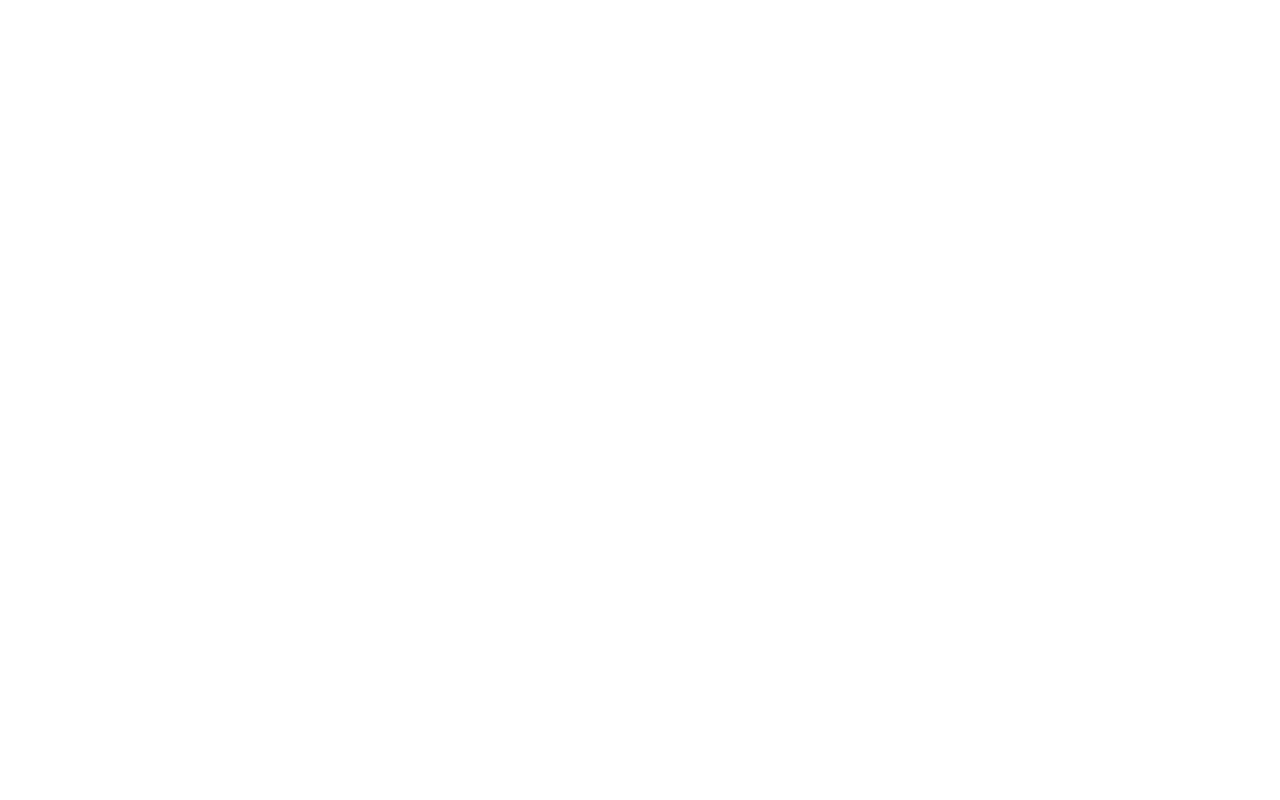
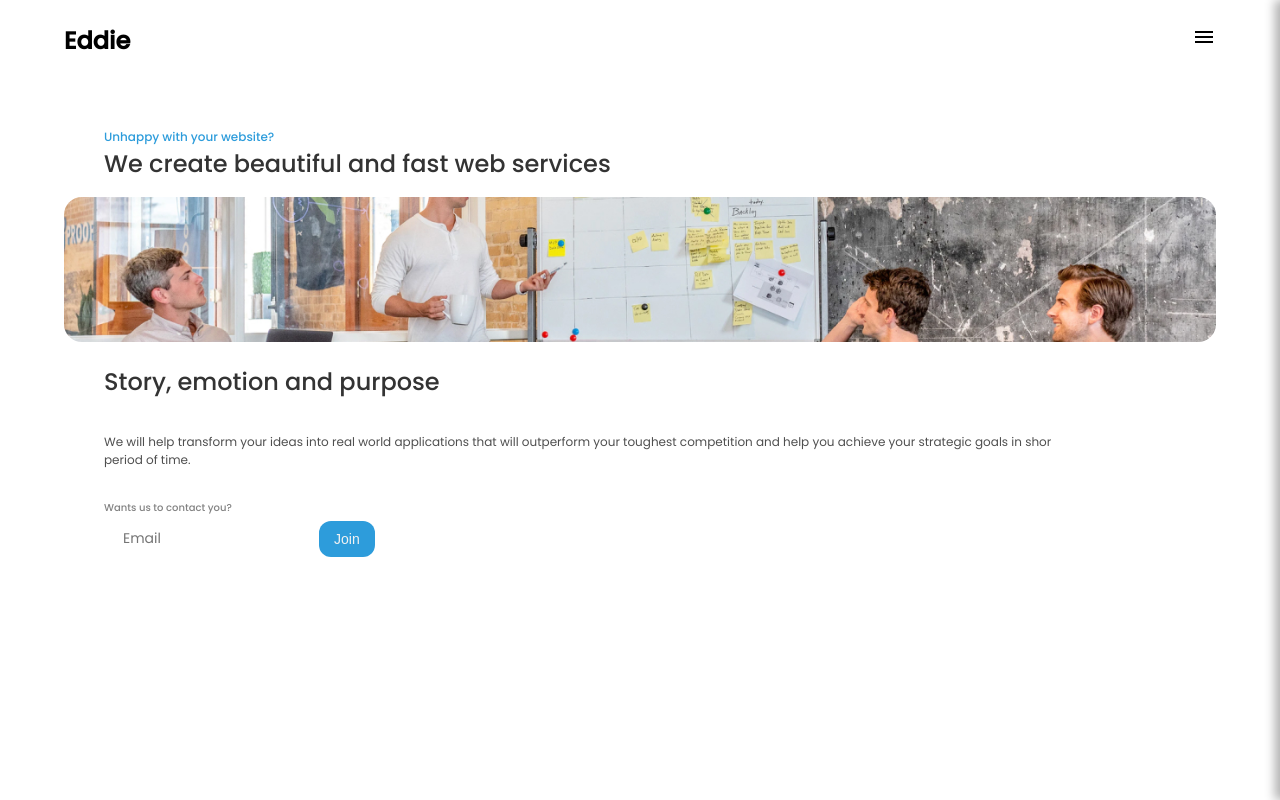
Before and after one commit to jeremyoduromanu/eddie-homepage-challenge, a plain HTML site: page index.html in a window 1280 px wide. Drawn offline with nearby package versions, Linux system fonts and the light colour scheme.

Commit message:
styling hero page

```diff
--- /dev/null
+++ b/app.js
@@ -0,0 +1,18 @@
+
+
+
+function toggleNav() {
+  var nav = document.querySelector('.side-bar');
+  nav.classList.toggle('active');
+}
+
+function removeNav() {
+  var nav = document.querySelector('.side-bar');
+  nav.classList.remove('active');
+}
+
+var button = document.querySelector('.toggle-sidebar');
+button.addEventListener('click', toggleNav);
+
+var button = document.querySelector('.side-close');
+button.addEventListener('click', removeNav);
--- a/index.html
+++ b/index.html
@@ -14,13 +14,85 @@
 
   <link rel="stylesheet" href="./style.css">
 
+  <link rel="stylesheet"
+    href="https://fonts.googleapis.com/css2?family=Material+Symbols+Outlined:opsz,wght,FILL,GRAD@48,400,0,0" />
+
   <title>Devchallenges</title>
 
 
 </head>
 
 <body>
+  <!-- navigation bar  -->
+  <header>
+    <div class="logo">
+      <h1>Eddie</h1>
+    </div>
+    <nav class="navbar-links">
+      <ul class="navlinks">
+        <li class="navlink"><a href="#">Home</a></li>
+        <li class="navlink"><a href="#">Services</a></li>
+        <li class="navlink"><a href="#">Our Works</a></li>
+        <li class="navlink"><a href="#">Clients</a></li>
+        <li class="navlink"><a href="#">Contact</a></li>
+      </ul>
+    </nav>
+    <div class="toggle-sidebar">
+      <span class="material-symbols-outlined toggle-button">
+        menu
+      </span>
+    </div>
+  </header>
+  <div class="side-bar">
+    <div class="side-close">
+      <span class="material-symbols-outlined close-button">
+        close
+      </span>
+    </div>
+    <ul class="sidebar-links">
+      <li class="sidebar-link"><a href="#hero">Home</a></li>
+      <li class="sidebar-link"><a href="#Services">Services</a></li>
+      <li class="sidebar-link"><a href="#">Our Works</a></li>
+      <li class="sidebar-link"><a href="#">Clients</a></li>
+      <li class="sidebar-link"><a href="#">Contact</a></li>
+    </ul>
+  </div>
 
+  <!-- hero  -->
+
+  <section id="hero">
+    <div class="hero-questiontxt">
+      <p>Unhappy with your website?</p>
+    </div>
+    <div class="hero-header header1">
+      <h1>We create beautiful and fast web services</h1>
+    </div>
+    <div class="hero-bg">
+      <!-- <img src="./images/heroImage.jpg" alt="background"> -->
+    </div>
+    <div class="hero-header2 header1">
+      <h1>Story, emotion and purpose</h1>
+    </div>
+    <div class="hero-description">
+      <p>We will help transform your ideas into real world
+        applications that will outperform your toughest competition and help you achieve your strategic
+        goals in shor period of time.
+      </p>
+    </div>
+    <div class="hero-form">
+      <div class="hero-form-q">
+        <p>Wants us to contact you?</p>
+      </div>
+      <div class="form">
+        <form action="#">
+          <input type="text" name="email" id="email" placeholder="Email">
+        </form>
+        <button>Join</button>
+      </div>
+    </div>
+  </section>
 </body>
+<script src=" ./app.js">
+</script>
 
 </html>
--- a/style.css
+++ b/style.css
@@ -0,0 +1,183 @@
+
+*{
+    padding: 0;
+    margin: 0;
+    box-sizing: border-box;
+}
+
+body{
+    font-family: 'Poppins', sans-serif;
+}
+
+/* navbar */
+
+header{
+    width: 90%;
+    margin: auto;
+    display: flex;
+    justify-content: space-between;
+    height: 10vh;
+    align-items: center;
+}
+
+header .logo h1{
+    font-size: 24px;
+}
+
+/* sidebar for mobile  */
+
+.side-bar{
+    width: 60%;
+    position: fixed;
+    height: 100vh;
+    top: 0;
+    right: -60%;
+    background-color: rgb(229, 230, 229);
+    box-shadow: -5px 0 10px rgba(0, 0, 0, 0.315);
+    transition: .2s ease-in;
+}
+
+/* close button in sidebar  */
+.side-close{
+    text-align: right;
+    margin: 20px;
+}
+
+.side-close span{
+    padding: 10px;
+    border-radius: 10px;
+    background-color: rgb(224, 228, 231);
+}
+
+.side-bar ul{
+    list-style: none;
+    padding: 30px;
+}
+
+.side-bar ul li{
+    margin-bottom: 30px;
+}
+
+
+.side-bar ul li a{
+    text-decoration: none;
+    font-size: 15px;
+    color: rgb(48, 47, 47);
+    font-weight: 600;
+}
+
+.active{
+    right: 0;
+}
+
+/* pc navigation bar  */
+.navbar-links{
+    display: none;
+}
+
+
+#hero{
+    max-width: 90%;
+    margin: auto;
+    padding-top: 48px;
+}
+
+.hero-questiontxt, .hero-header{
+    padding-left: 40px;
+}
+
+.hero-questiontxt{
+    font-weight: 500;
+    color: #2D9CDB;
+}
+
+.hero-questiontxt p{
+    font-size: 12px;
+}
+
+.hero-header{
+    margin-bottom: 15px;
+}
+
+.hero-header h1{
+    font-size: 24px;
+    line-height: 36px;
+    font-weight: 500;
+    color: #333333;
+    /* text-align: ; */
+}
+
+.hero-bg{
+    width: 100%;
+    border-radius: 18px;
+    height: 145px;
+    background-image: url(./images/heroImage.jpg);
+    background-size: cover;
+    background-position: center;
+    background-repeat: no-repeat;
+}
+
+
+
+.hero-header2{
+    margin-top: 22px;
+    padding-left: 40px;
+}
+
+.hero-header2 h1{
+        font-weight: 500;
+        line-height: 36px;
+        font-size: 24px;
+        color: #333333;
+}
+
+.hero-description{
+    margin-top: 33px;
+    width: 85%;
+    margin-left: 40px;
+}
+
+.hero-description p{
+    font-size: 12px;
+    line-height: 18px;
+    font-weight: 400;
+    color: #4f4f4f;
+}
+
+.hero-form{
+    margin-top: 31px;
+    margin-left: 40px;
+}
+
+.hero-form-q p{
+    font-size: 10px;
+    line-height: 15px;
+    font-weight: 500;
+    color: #828282;
+}
+
+.form{
+    display: flex;
+    height: 47px;
+    align-items: center;
+}
+
+.form form input{
+    border: none;
+    padding-left: 19px;
+    padding: 10px 19px;
+}
+
+.form form input::placeholder{
+    font-family: 'Poppins', sans-serif;
+    font-size: 14px;
+}
+
+.form button{
+    padding: 10px 15px;
+    border: none;
+    border-radius: 12px;
+    font-size: 14px;
+    background-color: #2D9CDB;
+    color:  #F2F2F2;;
+}
```
